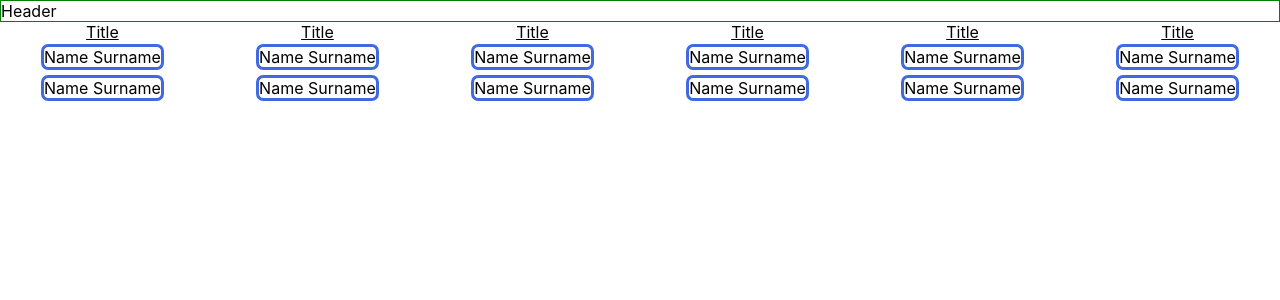
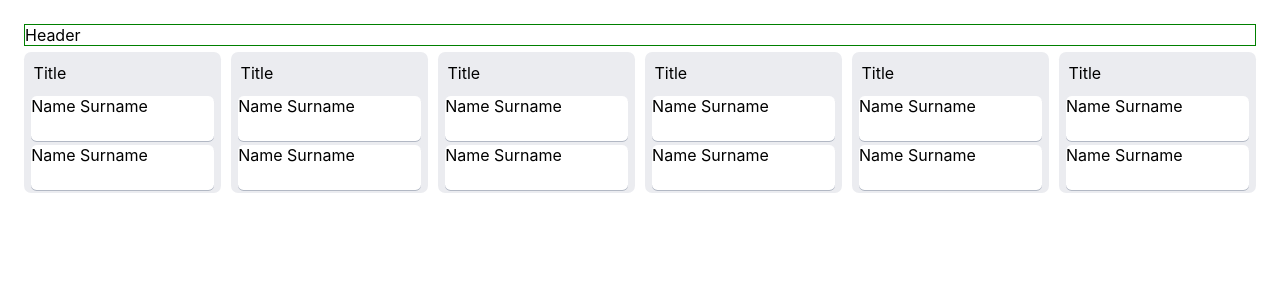
Before and after one commit to greenatom-hr-case-lab/bamohaTeam, a React (Create React App) app in the folder client/: page / in a window 1280 px wide. Shown: the top 300 px of the page. Built offline with nearby package versions, Linux system fonts and the light colour scheme; no server answers.

Commit message:
Changed styling of single item and the whole collection

```diff
--- a/client/src/components/collection-item/collection-item.styles.scss
+++ b/client/src/components/collection-item/collection-item.styles.scss
@@ -1,9 +1,16 @@
 .collection-item {
-    margin: 0.15rem auto;
-    border: solid royalblue;
-    border-radius: 0.45rem;
+    background-color: #fff;
+    box-shadow: 0 1px 0 rgba(9,30,66,.25);
+    border-radius: 0.35rem;
+    min-height: 45px;
+    margin: 0.15rem 0.45rem;
+    display: block;
+    position: relative;
+    text-decoration: none;
+    cursor: pointer;
 
     &:hover {
-        opacity: 0.8;
+        opacity: 0.65;
+        border-bottom-color: rgba(9,30,66,.25);
     }
 }
--- a/client/src/components/stage-collection/stage-collection.styles.scss
+++ b/client/src/components/stage-collection/stage-collection.styles.scss
@@ -2,10 +2,16 @@
     width: 16%;
     display: flex;
     flex-direction: column;
-    align-items: center;
     position: relative;
 
+    background-color: #ebecf0;
+    border-radius: 0.45rem;
+    max-height: 100%;
+    white-space: normal;
+
+    margin: 0.4rem 0;
+
     .stage-title {
-        text-decoration: underline;
+        margin: 0.65rem 0.6rem;
     }
 }
--- a/client/src/index.css
+++ b/client/src/index.css
@@ -1,5 +1,5 @@
 body {
-  margin: 0;
+  margin: 1.5rem;
   font-family: -apple-system, BlinkMacSystemFont, 'Segoe UI', 'Roboto', 'Oxygen',
     'Ubuntu', 'Cantarell', 'Fira Sans', 'Droid Sans', 'Helvetica Neue',
     sans-serif;
```
